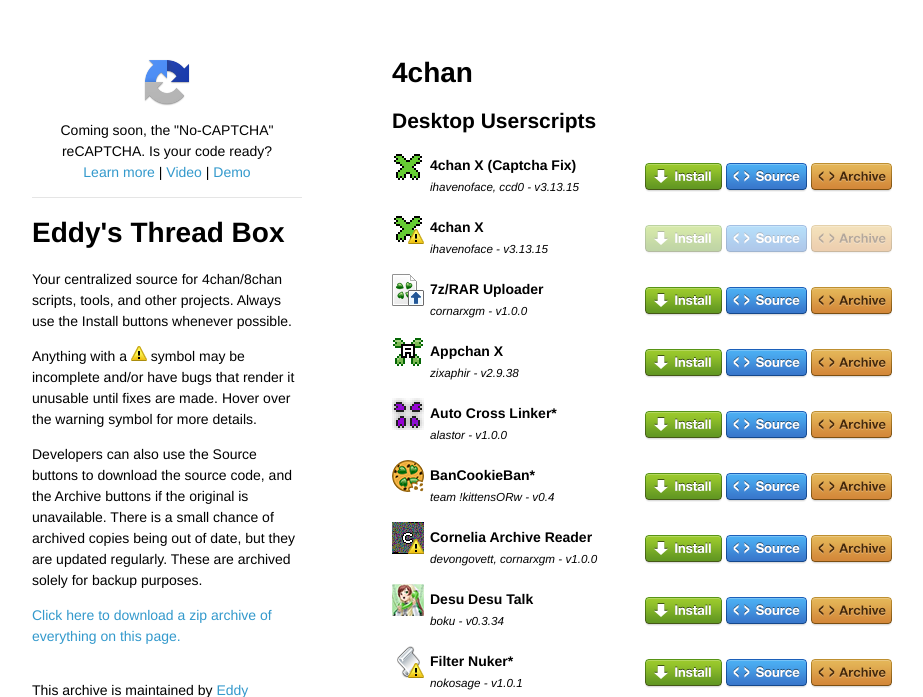
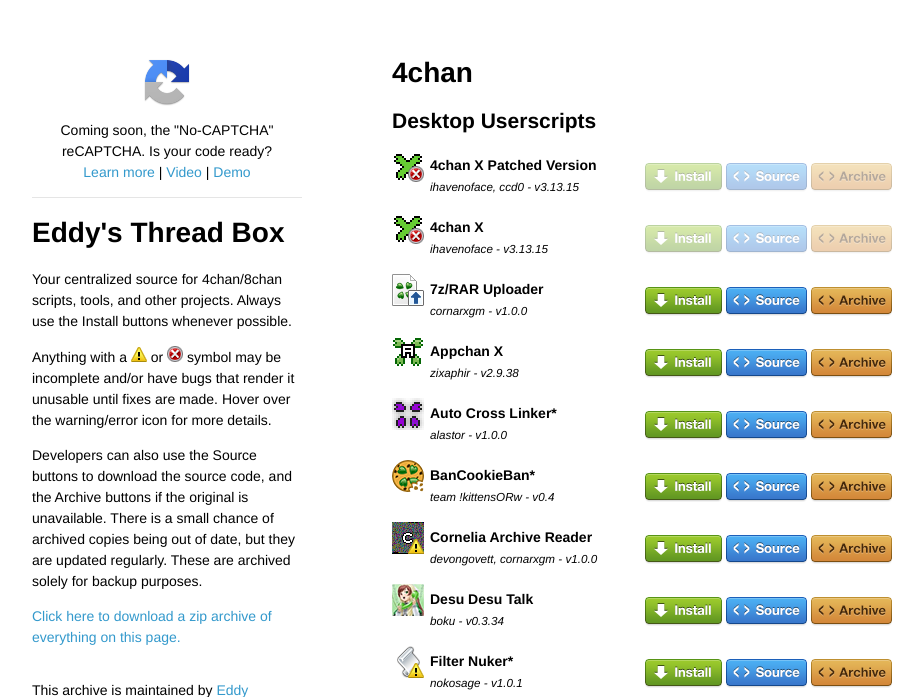
Before and after one commit to specialeddy/specialeddy.github.io, a PHP site: page /archive.html in a window 1280 px wide. Shown: the top 697 px of the page, without its empty margins (178-1101 px from the left). Run offline with PHP 8.4, Linux system fonts and the light colour scheme.

Commit message:
Update page to reflect broken 4chan X
Add new error icon, change old error icon to warning for less severe
problems

```diff
--- a/archive.html
+++ b/archive.html
@@ -24,7 +24,7 @@
         <hr>
         <h1>Eddy's Thread Box</h1>
         <p>Your centralized source for 4chan/8chan scripts, tools, and other projects. Always use the Install buttons whenever possible.</p>
-        <p>Anything with a <img src="img/error.png" alt="error" title="I'm an example warning. Hover over other warnings on this page for problem details."> symbol may be incomplete and/or have bugs that render it unusable until fixes are made. Hover over the warning symbol for more details.</p>
+        <p>Anything with a <img src="img/warning.png" alt="warning" title="I'm a warning example. Hover over other warnings on this page for problem details."> or <img src="img/error.png" alt="error" title="I'm a fatal error example. Hover over other errors on this page for problem details."> symbol may be incomplete and/or have bugs that render it unusable until fixes are made. Hover over the warning/error icon for more details.</p>
         <p>Developers can also use the Source buttons to download the source code, and the Archive buttons if the original is unavailable. There is a small chance of archived copies being out of date, but they are updated regularly. These are archived solely for backup purposes.</p>
         <a href="https://github.com/specialeddy/specialeddy.github.io/archive/archive.zip">Click here to download a zip archive of everything on this page.</a>
       </header>
@@ -34,19 +34,20 @@
         <h2>Desktop Userscripts</h2>
           <ul class="container">
             <li class="item" dataName="4chanxpatch">
+              <img class="problem" src="img/error.png" alt="Error" title="reCAPTCHA v2 breaks posting completely, CAPTCHA box will not show up in Quick Reply. Needs a fix as soon as possible.">
               <img class="icon" src="img/4chanx.png" alt="Icon">
               <div class="info">
-                <p class="name">4chan X (Captcha Fix)</p>
+                <p class="name">4chan X Patched Version</p>
                 <p class="about">ihavenoface, ccd0 - v3.13.15</p>
               </div>
-              <div class="buttoncontainer">
+              <div class="buttoncontainer fade">
                 <a href="https://github.com/specialeddy/specialeddy.github.io/raw/archive/4chan-X-captcha-patch.user.js"><img class="installbutton" src="img/install.png" alt="Install"></a>
                 <a href="https://github.com/specialeddy/specialeddy.github.io/raw/archive/4chan-X-captcha-patch.user.js"><img class="sourcebutton" src="img/source.png" alt="Source"></a>
                 <a href="https://github.com/specialeddy/specialeddy.github.io/raw/archive/4chan-X-captcha-patch.user.js"><img class="archivebutton" src="img/archive.png" alt="Archive"></a>
               </div>
             </li>
             <li class="item" dataName="4chanx">
-              <img class="error" src="img/error.png" alt="Error" title="Incorrect captchas get stuck until the page is reloaded. Please refrain from installing until an update fixes it.">
+              <img class="problem" src="img/error.png" alt="Error" title="reCAPTCHA v2 breaks posting completely, CAPTCHA box will not show up in Quick Reply. Needs a fix as soon as possible.">
               <img class="icon" src="img/4chanx.png" alt="Icon">
               <div class="info">
                 <p class="name">4chan X</p>
@@ -107,7 +108,7 @@
               </div>
             </li>
             <li class="item" dataName="cornelia">
-              <img class="error" src="img/error.png" alt="Error" title="Will always display 'No archive', even on valid archive images. Cornelia button does not appear on initial page load, only on new posts when autoloading.">
+              <img class="problem" src="img/warning.png" alt="Error" title="Will always display 'No archive', even on valid archive images. Cornelia button does not appear on initial page load, only on new posts when autoloading.">
               <img class="icon" src="img/cornelia.png" alt="Icon">
               <div class="info">
                 <p class="name">Cornelia Archive Reader</p>
@@ -132,7 +133,7 @@
               </div>
             </li>
             <li class="item" dataName="filternuker">
-              <img class="error" src="img/error.png" alt="Error" title="This script is incomplete and buggy. Reply hover breaks on any posts that have been altered from nuking.">
+              <img class="problem" src="img/warning.png" alt="Error" title="This script is incomplete and buggy. Reply hover breaks on any posts that have been altered from nuking.">
               <img class="icon" src="img/generic.png" alt="Icon">
               <div class="info">
                 <p class="name">Filter Nuker*</p>
@@ -181,7 +182,7 @@
               </div>
             </li>
             <li class="item" dataName="wordreplacer">
-              <img class="error" src="img/error.png" alt="Error" title="The script replaces words successfully, however it is incomplete because entries must be hard-coded into the script. Not user friendly at this time. TODO: Editable/savable word lists.">
+              <img class="problem" src="img/warning.png" alt="Error" title="The script replaces words successfully, however it is incomplete because entries must be hard-coded into the script. Not user friendly at this time. TODO: Editable/savable word lists.">
               <img class="icon" src="img/generic.png" alt="Icon">
               <div class="info">
                 <p class="name">Word Replacer*</p>
@@ -302,7 +303,7 @@
               </div>
             </li>
             <li class="item" dataName="8chanz">
-              <img class="error" src="img/error.png" alt="Error" title="Work in progress, incomplete script at this time.">
+              <img class="problem" src="img/warning.png" alt="Error" title="Work in progress, incomplete script at this time.">
               <img class="icon" src="img/8chan.png" alt="Icon">
               <div class="info">
                 <p class="name">8chan Z</p>
--- a/stylesheets/styles.css
+++ b/stylesheets/styles.css
@@ -216,20 +216,20 @@
   overflow: auto;
 }
 
-.error {
+.problem {
   display: inline-block;
   width: 16px;
-  height: 15px;
+  height: 16px;
 }
 
-.item .error {
+.item .problem {
   margin: 0px -22px 0px 0px;
   z-index: 1;
   right: -16px;
-  top: 12px;
+  top: 11px;
 }
 
-.icon, .error {
+.icon, .problem {
   float: left;
   position: relative;
   top: -5px;
```
Also changed, not shown: img/error.png, img/warning.png (added).
